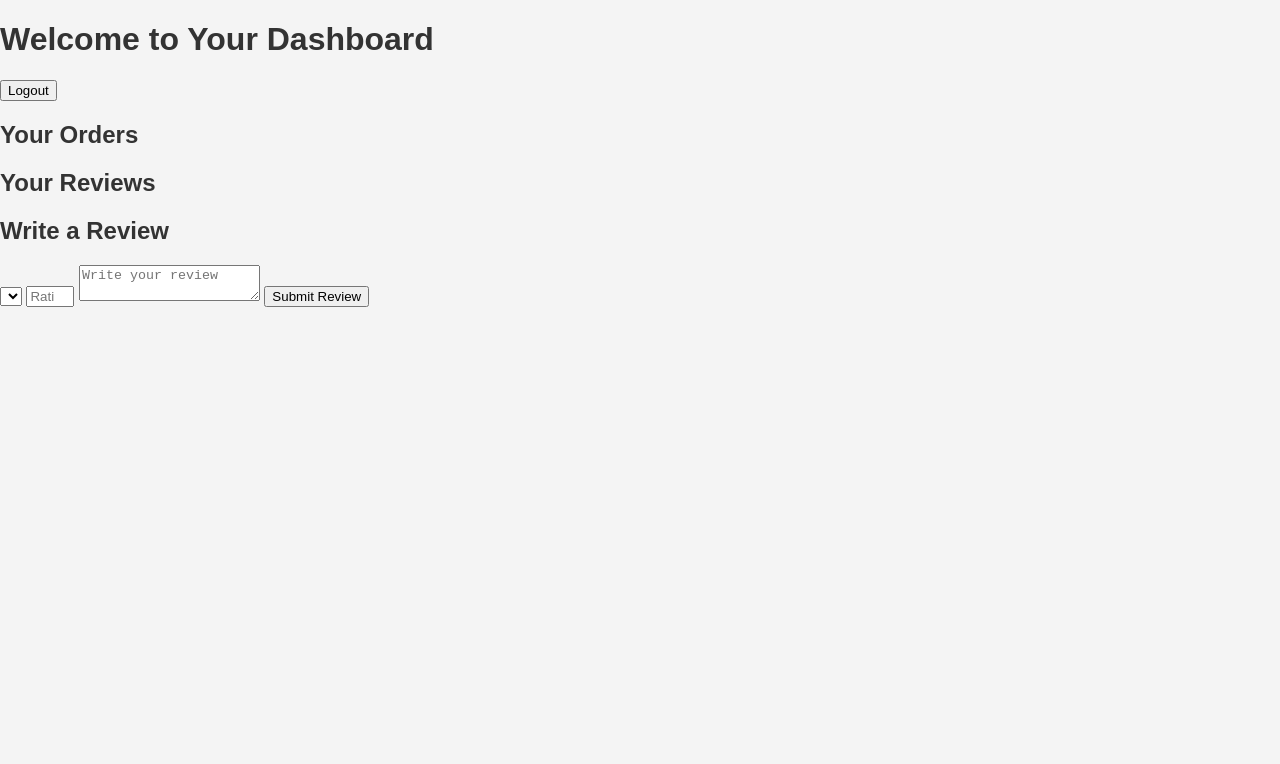
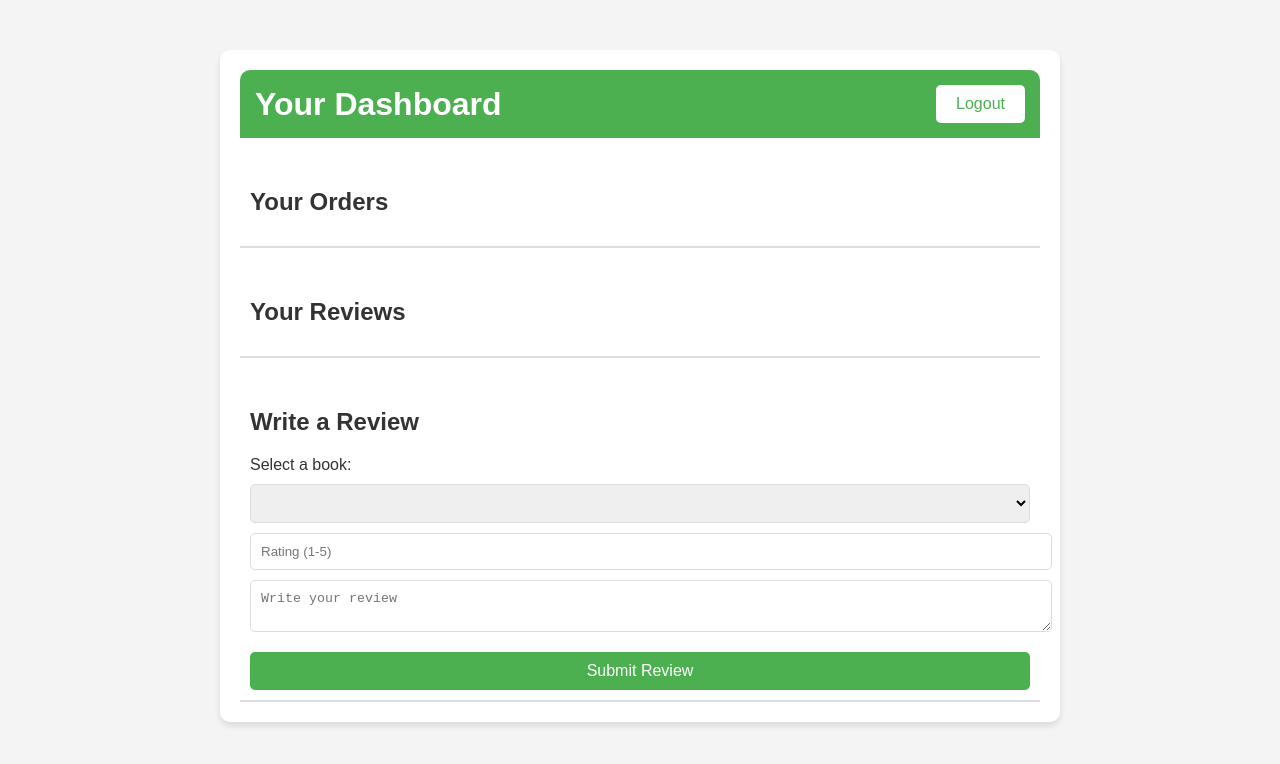
Before and after one commit to Swatzell/bookstoreapp, a website: page frontend/dashboard.html in a window 1280 px wide. Drawn offline with Linux system fonts and the light colour scheme; no server answers; sample sign-in values are in the browser's storage.

Commit message:
add basic css for dashboard and login page to match everything else

```diff
--- a/frontend/dashboard.html
+++ b/frontend/dashboard.html
@@ -2,25 +2,38 @@
 <html lang="en">
 <head>
     <meta charset="UTF-8">
+    <meta name="viewport" content="width=device-width, initial-scale=1.0">
     <title>User Dashboard</title>
-    <meta name="viewport" content="width=device-width, initial-scale=1.0">
     <link rel="stylesheet" href="styles.css">
 </head>
 <body>
-    <h1>Welcome to Your Dashboard</h1>
-    <button id="logout-btn">Logout</button>
+    <div class="dashboard-container">
+        <div class="dashboard-header">
+            <h1>Your Dashboard</h1>
+            <button id="logout-btn" class="logout-btn">Logout</button>
+        </div>
 
+        <div class="section">
             <h2>Your Orders</h2>
             <div id="orders"></div>
+        </div>
 
+        <div class="section">
             <h2>Your Reviews</h2>
             <div id="user-reviews"></div>
+        </div>
 
+        <div class="section">
             <h2>Write a Review</h2>
+            <div class="review-form">
+                <label for="book-list">Select a book:</label>
                 <select id="book-list"></select>
                 <input type="number" id="rating" min="1" max="5" placeholder="Rating (1-5)">
                 <textarea id="review-text" placeholder="Write your review"></textarea>
-    <button id="submit-review-btn">Submit Review</button>
+                <button id="submit-review-btn" class="review-btn">Submit Review</button>
+            </div>
+        </div>
+    </div>
 
     <script src="dashboard.js"></script>
 </body>
--- a/frontend/styles.css
+++ b/frontend/styles.css
@@ -101,3 +101,129 @@ main {
     font-size: 14px;
     margin: 5px 0;
 }
+
+.dashboard-container {
+    width: 90%;
+    max-width: 800px;
+    margin: 50px auto;
+    background-color: white;
+    padding: 20px;
+    box-shadow: 0px 4px 6px rgba(0, 0, 0, 0.1);
+    border-radius: 10px;
+}
+
+.dashboard-header {
+    display: flex;
+    justify-content: space-between;
+    align-items: center;
+    background-color: #4CAF50;
+    color: white;
+    padding: 15px;
+    border-radius: 10px 10px 0 0;
+}
+
+.dashboard-header h1 {
+    margin: 0;
+}
+
+.logout-btn {
+    background-color: white;
+    color: #4CAF50;
+    border: none;
+    padding: 10px 20px;
+    font-size: 16px;
+    cursor: pointer;
+    border-radius: 5px;
+}
+
+.logout-btn:hover {
+    background-color: #ddd;
+}
+
+.section {
+    margin-top: 20px;
+    padding: 10px;
+    border-bottom: 2px solid #ddd;
+}
+
+.review-container {
+    margin-top: 10px;
+    padding: 10px;
+    background-color: #f9f9f9;
+    border-radius: 5px;
+}
+
+.review-container p {
+    margin: 5px 0;
+}
+
+
+.review-form {
+    display: flex;
+    flex-direction: column;
+    gap: 10px;
+    margin-top: 20px;
+}
+
+.review-form input,
+.review-form textarea,
+.review-form select {
+    width: 100%;
+    padding: 10px;
+    border: 1px solid #ddd;
+    border-radius: 5px;
+}
+
+.review-btn {
+    background-color: #4CAF50;
+    color: white;
+    border: none;
+    padding: 10px;
+    font-size: 16px;
+    cursor: pointer;
+    border-radius: 5px;
+    margin-top: 10px;
+}
+
+.review-btn:hover {
+    background-color: #45a049;
+}
+
+.login-container {
+    width: 100%;
+    max-width: 400px;
+    margin: 100px auto;
+    padding: 20px;
+    background-color: white;
+    box-shadow: 0px 4px 6px rgba(0, 0, 0, 0.1);
+    border-radius: 10px;
+    text-align: center;
+}
+
+.login-container h2 {
+    margin-bottom: 20px;
+}
+
+.login-input {
+    width: 90%;
+    padding: 10px;
+    margin: 10px 0;
+    border: 1px solid #ddd;
+    border-radius: 5px;
+}
+
+.login-btn {
+    width: 100%;
+    background-color: #4CAF50;
+    color: white;
+    border: none;
+    padding: 12px;
+    font-size: 16px;
+    cursor: pointer;
+    border-radius: 5px;
+    margin-top: 10px;
+}
+
+.login-btn:hover {
+    background-color: #45a049;
+}
```
Also changed, not shown: frontend/login.html (+6 -8 lines), 1 other file. Lines whose indentation alone changed are shown as unchanged.
